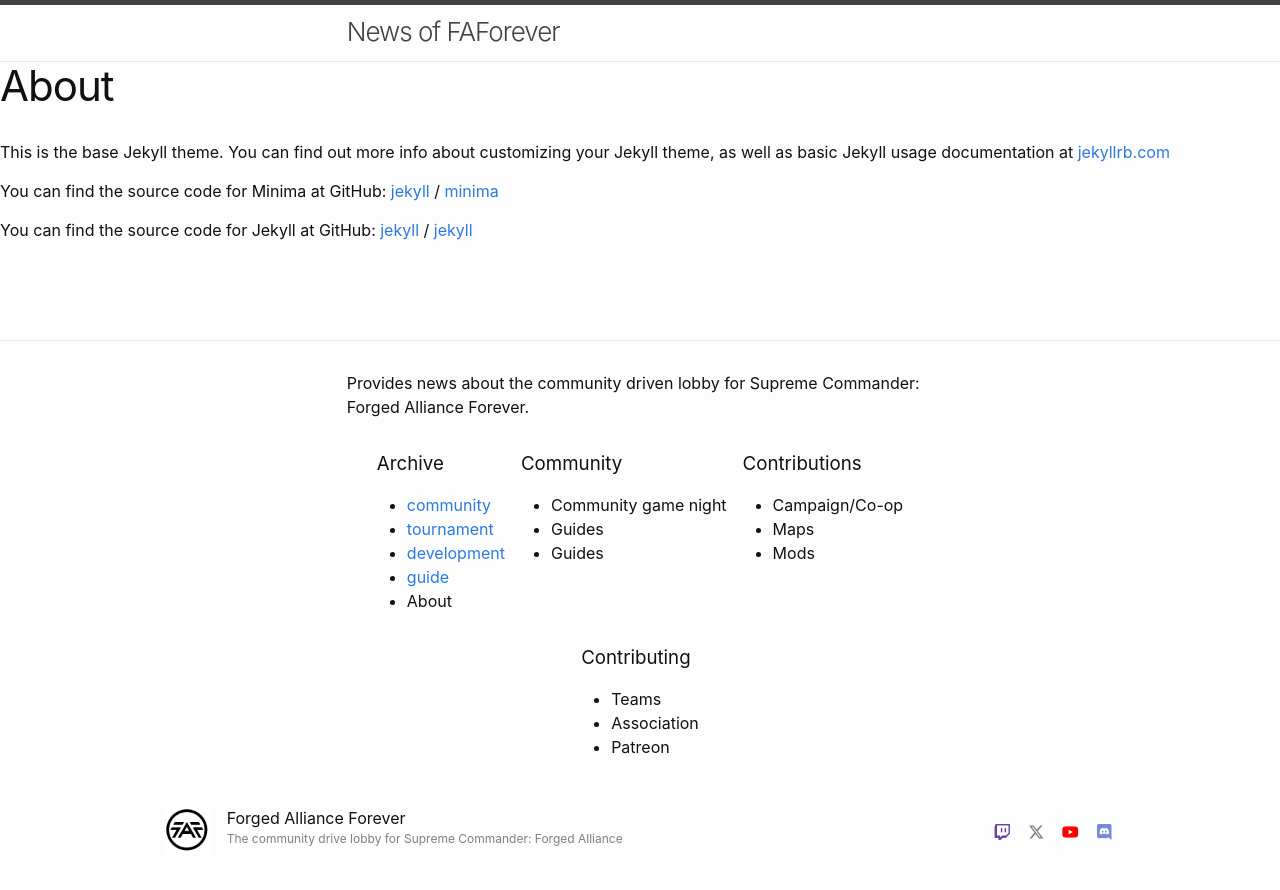
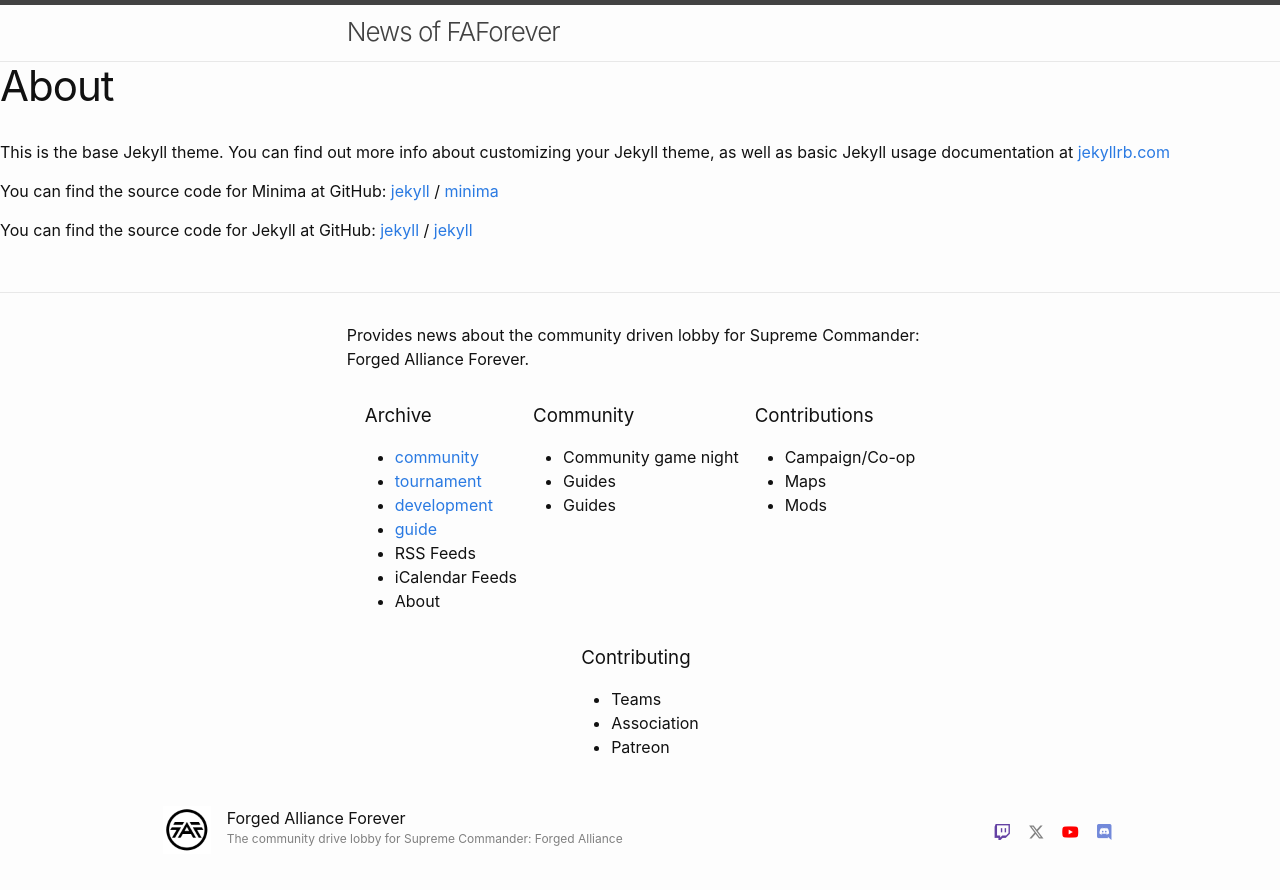
Before and after one commit to MrRowey/website-news, a Jekyll site: the page built from src/about.markdown, in a window 1280 px wide. Shown: the top 890 px of the page. Built offline with Jekyll 4.4.1, drawn with Linux system fonts in a browser that asks for light colours; some web fonts are replaced.

Commit message:
Mention RSS and iCalendar feeds

```diff
--- a/src/_includes/footer.html
+++ b/src/_includes/footer.html
@@ -18,6 +18,14 @@
             </a>
           </li>
         {% endfor %}
+
+        <li>
+          RSS Feeds
+        </li>
+
+        <li>
+          iCalendar Feeds
+        </li>
 
         <li>
           About
```
